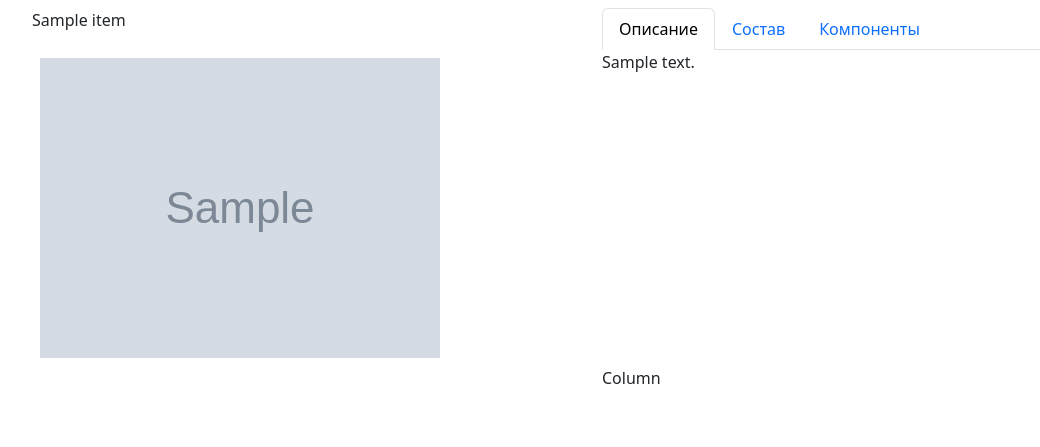
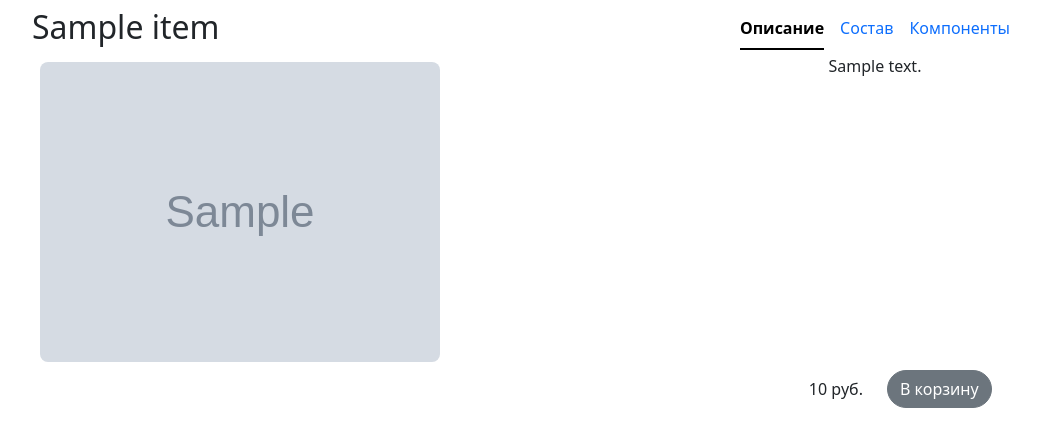
Before and after one commit to egorvania1/bakery-diploma, a Django app: page /item/1 in a window 1280 px wide. Shown: the part 192-639 px from the top of the page, without its empty margins (54-1094 px from the left). Run offline with Django 5.2, Linux system fonts and the light colour scheme; tables that the repository leaves empty hold one stand-in row (values such as "Sample post"); grey boxes marked "Sample" are stand-in pictures.

Commit message:
Вёрстка item_info

```diff
--- a/bakerysite/website/templates/item_info.html
+++ b/bakerysite/website/templates/item_info.html
@@ -5,9 +5,9 @@
 {% block content %}
     <div class="container ps-3 p-2">
         <div class="row">
-            <div class="col">{{ item.name }}</div>
+            <div class="col"><h2> {{ item.name }} </h2></div>
             <div class="col">
-                <ul class="nav nav-tabs" id="myTab" role="tablist">
+                <ul class="nav nav-underline justify-content-center" id="myTab" role="tablist">
                     <li class="nav-item" role="presentation">
                         <button class="nav-link active"
                                 id="desc-tab"
@@ -43,20 +43,20 @@
         </div>
         <div class="row">
             <div class="col">
-                <img src="{{ item.image.url }}" class="p-2 object-fit-cover" alt="...">
+                <img src="{{ item.image.url }}" class="p-2 object-fit-cover rounded-4" alt="...">
             </div>
             <div class="col">
-                <div class="tab-content" id="myTabContent">
+                <div class="tab-content text-center" id="myTabContent">
                     <div class="tab-pane fade show active"
                          id="desc-tab-pane"
                          role="tabpanel"
                          aria-labelledby="desc-tab"
-                         tabindex="0">{{ item.description }}</div>
+                         tabindex="0"> {{ item.description }} </div>
                     <div class="tab-pane fade"
                          id="cont-tab-pane"
                          role="tabpanel"
                          aria-labelledby="cont-tab"
-                         tabindex="0">{{ item.contents }}</div>
+                         tabindex="0"> {{ item.contents }} </div>
                     <div class="tab-pane fade"
                          id="cust-tab-pane"
                          role="tabpanel"
@@ -67,7 +67,14 @@
         </div>
         <div class="row">
             <div class="col"></div>
-            <div class="col">Column</div>
+            <div class="col">
+                <div class="row">
+                    <div class="col d-flex align-items-center justify-content-end">{{ item.price }} руб.</div>
+                    <div class="col">
+                        <a class="btn btn-secondary rounded-5" href="{% url 'menu' %}">В корзину</a>
+                    </div>
+                </div>
+            </div>
         </div>
     </div>
 {% endblock content %}
```
